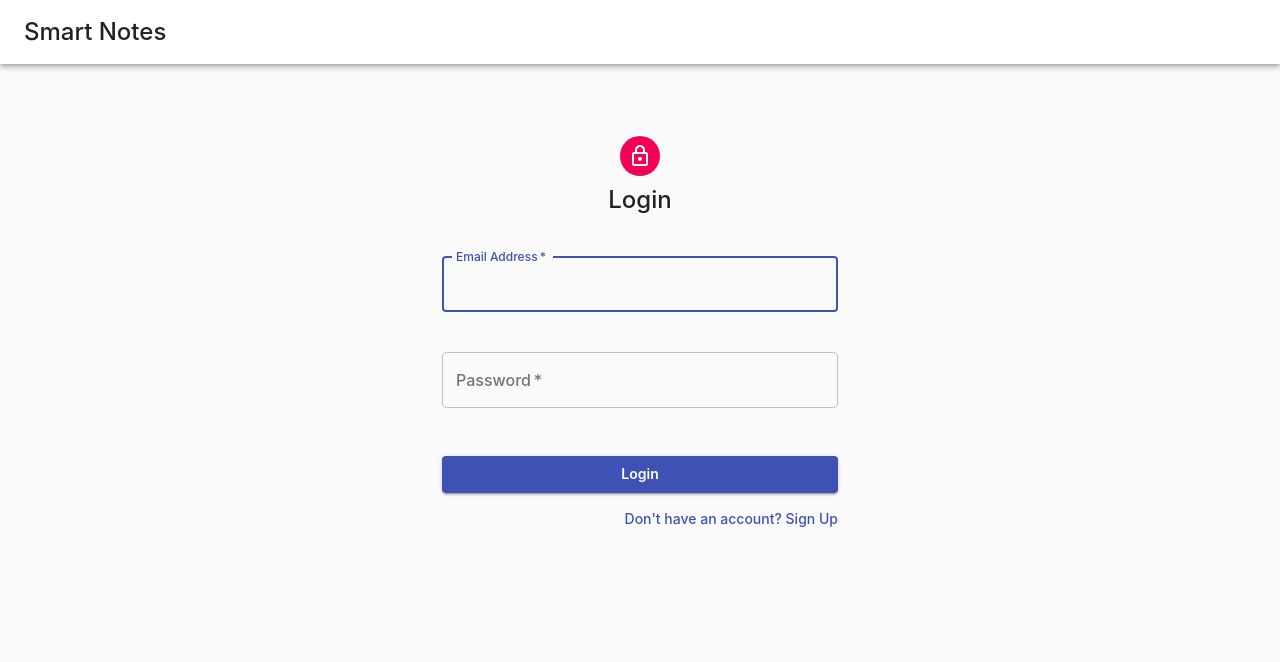
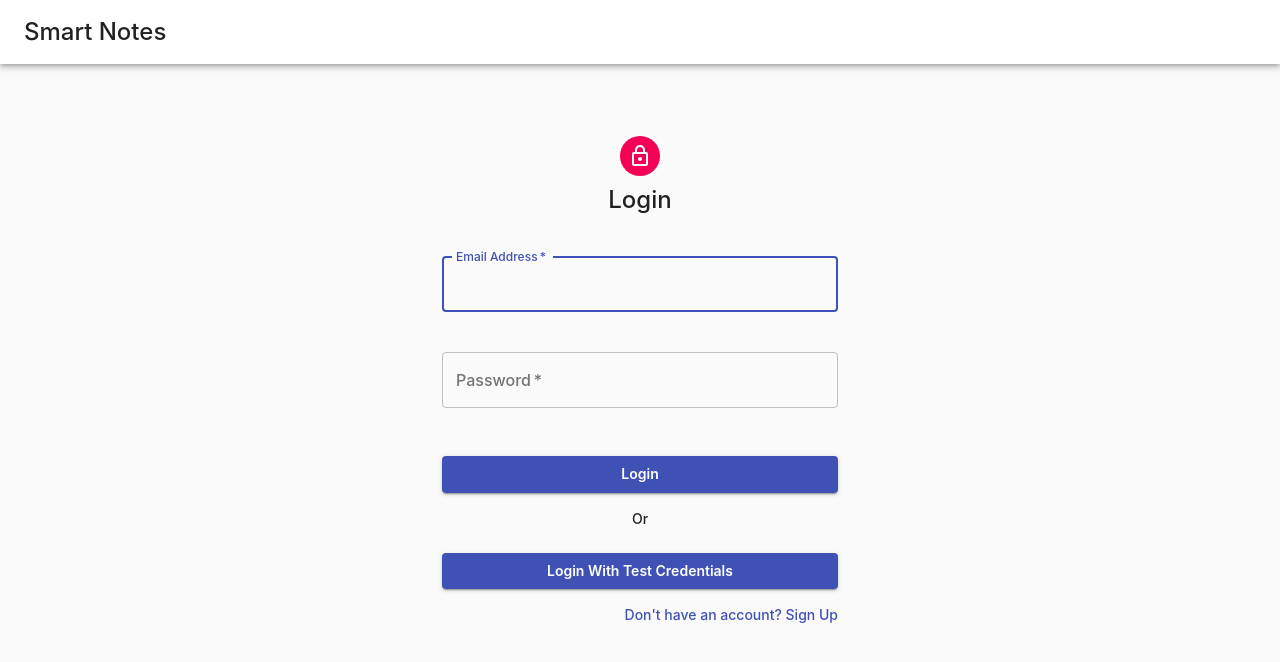
Before and after one commit to Sreejan-22/smart-notes, a React (Create React App) app: page /login in a window 1280 px wide. Shown: the top 662 px of the page. Built offline with nearby package versions, Linux system fonts and the light colour scheme.

Commit message:
feat: add Login with test credentials feature

```diff
--- a/src/components/Login/Login.jsx
+++ b/src/components/Login/Login.jsx
@@ -12,7 +12,7 @@ import { makeStyles } from "@material-ui/core/styles";
 import Container from "@material-ui/core/Container";
 import CircularProgress from "@material-ui/core/CircularProgress";
 import { ToastContainer } from "react-toastify";
-import { notifySuccess, notifyError } from "../../utils/notifyToasts";
+import { notifyError } from "../../utils/notifyToasts";
 import "react-toastify/dist/ReactToastify.css";
 import Navbar from "../Navbar/Navbar";
 
@@ -58,63 +58,64 @@ const useStyles = makeStyles((theme) => ({
 
 export default function Login() {
   const classes = useStyles();
-  const history = useHistory();
-  const [email, setEmail] = useState("");
-  const [password, setPassword] = useState("");
-  const [emailError, setEmailError] = useState(false);
-  const [passwordError, setPasswordError] = useState(false);
+  const { push } = useHistory();
+  const [loginData, setLoginData] = useState({
+    email: "",
+    password: "",
+  });
   const [loading, setLoading] = useState(false);
 
   useEffect(() => {
     if (localStorage.getItem("token")) {
-      history.push("/notes");
+      push("/notes");
     }
+  }, [push]);
 
-    // eslint-disable-next-line react-hooks/exhaustive-deps
-  }, []);
+  const handleInputChange = (e) => {
+    setLoginData({ ...loginData, [e.target.name]: e.target.value });
+  };
 
-  const handleSubmit = (e) => {
-    e.preventDefault();
+  const toggleLoading = (type, value) => {
+    if (type === "guest") {
+      setLoading(value);
+    } else {
+      setLoginData({ ...loginData, isSubmitting: value });
+    }
+  };
 
-    setEmailError(false);
-    setPasswordError(false);
+  const handleSubmit = (isGuestLogin) => {
+    const type = isGuestLogin ? "guest" : "user";
+    const jsonData = isGuestLogin
+      ? {
+          email: "test@test.com",
+          password: "Test123@",
+        }
+      : { email: loginData.email, password: loginData.password };
 
-    if (!email.length) {
-      setEmailError(true);
-    }
+    toggleLoading(type, true);
 
-    if (!password.length) {
-      setPasswordError(true);
-    }
-
-    if (email.length && password.length) {
-      setLoading(true);
     fetch("https://api-smart-notes.herokuapp.com/login", {
       method: "POST",
-        body: JSON.stringify({
-          email,
-          password,
-        }),
+      body: JSON.stringify(jsonData),
       headers: {
         "Content-type": "application/json",
       },
     })
       .then((res) => res.json())
       .then((data) => {
-          setLoading(false);
         if (data.status === "ok") {
           localStorage.setItem("token", data.token);
-            history.push("/notes");
-            notifySuccess("Welcome!");
+          toggleLoading(type, false);
+          push("/notes");
         } else {
-            if (data.status === "error") {
-              notifyError(data.message);
-            } else if (data.status === "serverError") {
+          toggleLoading(type, false);
           notifyError(data.message);
         }
-          }
+      })
+      .catch((err) => {
+        toggleLoading(type, false);
+        notifyError("Something went wrong");
       });
-    }
   };
 
   return (
@@ -133,7 +134,13 @@ export default function Login() {
           >
             Login
           </Typography>
-          <form className={classes.form} noValidate onSubmit={handleSubmit}>
+          <form
+            className={classes.form}
+            onSubmit={(e) => {
+              e.preventDefault();
+              handleSubmit(false);
+            }}
+          >
             <TextField
               variant="outlined"
               margin="normal"
@@ -145,11 +152,9 @@ export default function Login() {
               autoComplete="email"
               autoFocus
               style={{ paddingBottom: "1rem" }}
-              onChange={(e) => {
-                setEmail(e.target.value);
-              }}
-              error={emailError}
-              helperText={emailError ? "this field must not be empty" : null}
+              value={loginData.email}
+              onChange={handleInputChange}
+              disabled={loading}
             />
             <TextField
               variant="outlined"
@@ -162,11 +167,9 @@ export default function Login() {
               id="password"
               autoComplete="current-password"
               style={{ paddingBottom: "1rem" }}
-              onChange={(e) => {
-                setPassword(e.target.value);
-              }}
-              error={passwordError}
-              helperText={passwordError ? "this field must not be empty" : null}
+              value={loginData.password}
+              onChange={handleInputChange}
+              disabled={loading}
             />
             <Button
               type="submit"
@@ -174,8 +177,23 @@ export default function Login() {
               variant="contained"
               color="primary"
               className={classes.submit}
+              disabled={loading}
             >
               Login
+            </Button>
+            <p style={{ textAlign: "center" }}>Or</p>
+            <Button
+              fullWidth
+              variant="contained"
+              color="primary"
+              className={classes.submit}
+              onClick={(e) => {
+                e.preventDefault();
+                handleSubmit(true);
+              }}
+              disabled={loading}
+            >
+              Login with test credentials
             </Button>
             <Grid container>
               <Grid item xs>
```
Lines whose indentation alone changed are shown as unchanged.
